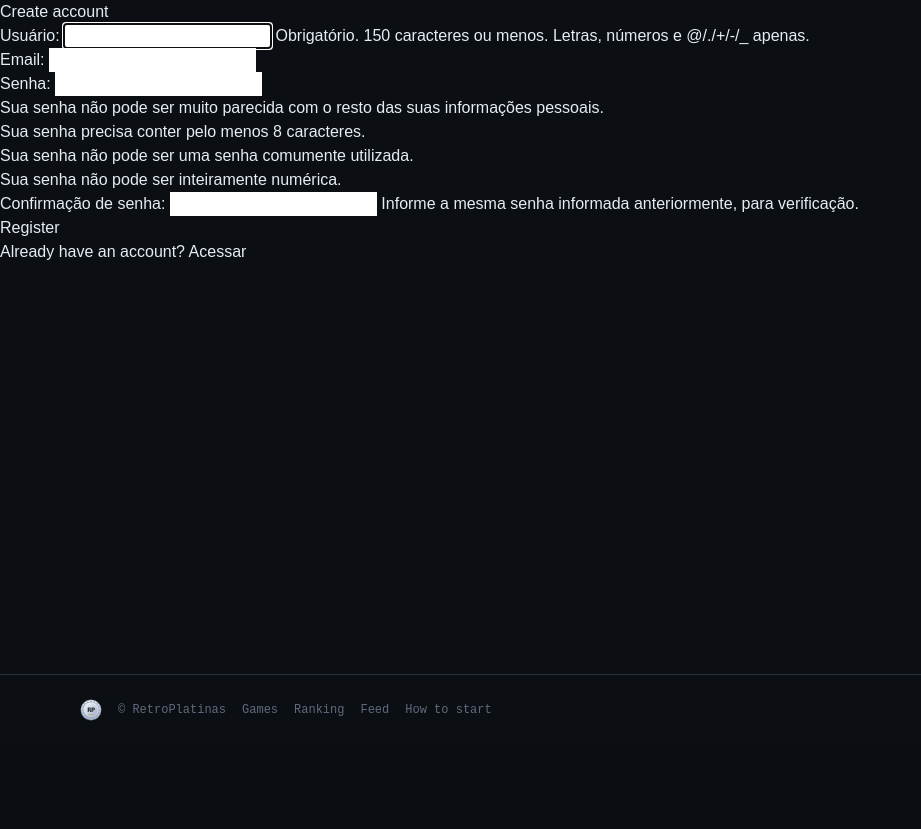
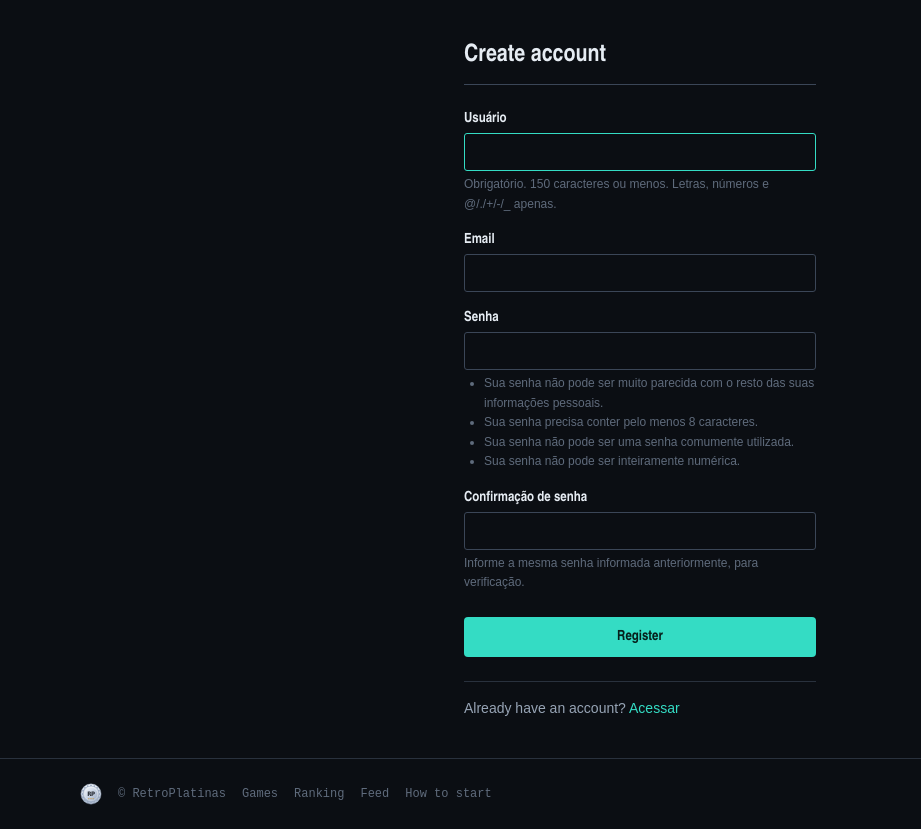
Before and after one commit to Gabriel-TwoBits/RetroPlatinas, a Django app: page /register/ in a window 1280 px wide. Shown: the part 55-884 px from the top of the page, without its empty margins (0-921 px from the left). Before the commit the page ends 776 px from the top, so only its background shows below. Run offline with Django 5.2, Linux system fonts and the light colour scheme; style sheets or scripts are compiled from the project's sources.

Commit message:
style: style the auth pages with the design system

```diff
--- a/templates/accounts/password-change-done.html
+++ b/templates/accounts/password-change-done.html
@@ -4,6 +4,8 @@
 {% block title %}{% trans "Password changed" %} — RetroPlatinas{% endblock %}
 
 {% block content %}
-<h1>{% trans "Password changed successfully" %}</h1>
-<p><a href="/">{% trans "Back to home" %}</a></p>
+<div class="mx-auto max-w-sm px-4 py-10">
+  <h1 class="border-b border-line2 pb-3 font-display text-2xl font-bold text-txt">{% trans "Password changed successfully" %}</h1>
+  <p class="mt-6 text-sm"><a href="/" class="text-brand">{% trans "Back to home" %}</a></p>
+</div>
 {% endblock %}
--- a/templates/accounts/register.html
+++ b/templates/accounts/register.html
@@ -4,11 +4,13 @@
 {% block title %}{% trans "Register" %} — RetroPlatinas{% endblock %}
 
 {% block content %}
-<h1>{% trans "Create account" %}</h1>
-<form method="post">
-  {% csrf_token %}
-  {{ form.as_p }}
-  <button type="submit">{% trans "Register" %}</button>
-</form>
-<p>{% trans "Already have an account?" %} <a href="{% url 'login' %}">{% trans "Log in" %}</a></p>
+<div class="mx-auto max-w-sm px-4 py-10">
+  <h1 class="border-b border-line2 pb-3 font-display text-2xl font-bold text-txt">{% trans "Create account" %}</h1>
+  <form method="post" class="rp-form mt-6">
+    {% csrf_token %}
+    {% include "components/form-fields.html" %}
+    <button type="submit" class="mt-2 w-full rounded-tile bg-brand px-4 py-2.5 font-display text-sm font-bold text-brand-ink">{% trans "Register" %}</button>
+  </form>
+  <p class="mt-6 border-t border-line pt-4 text-sm text-txt-muted">{% trans "Already have an account?" %} <a href="{% url 'login' %}" class="text-brand">{% trans "Log in" %}</a></p>
+</div>
 {% endblock %}
```
Also changed, not shown: templates/accounts/login.html (+9 -7 lines), templates/accounts/password-change-form.html (+8 -6 lines).
